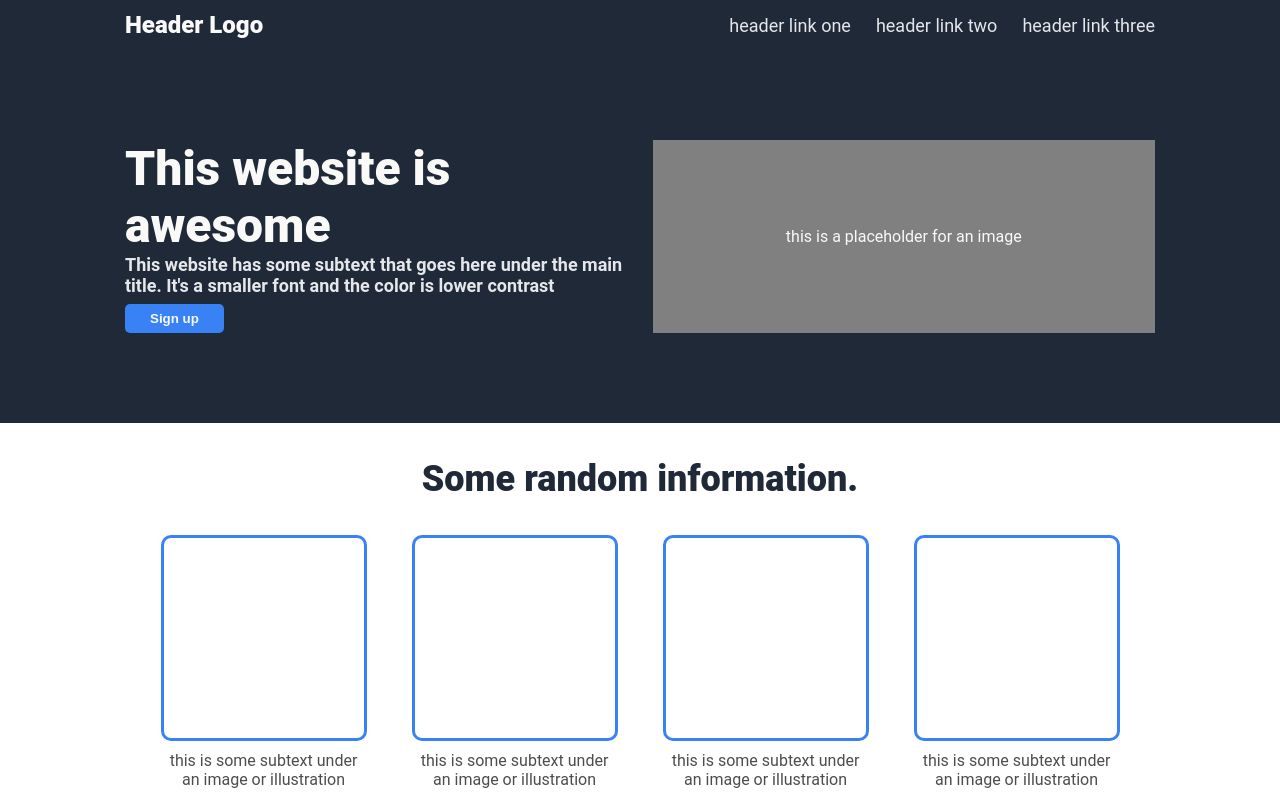
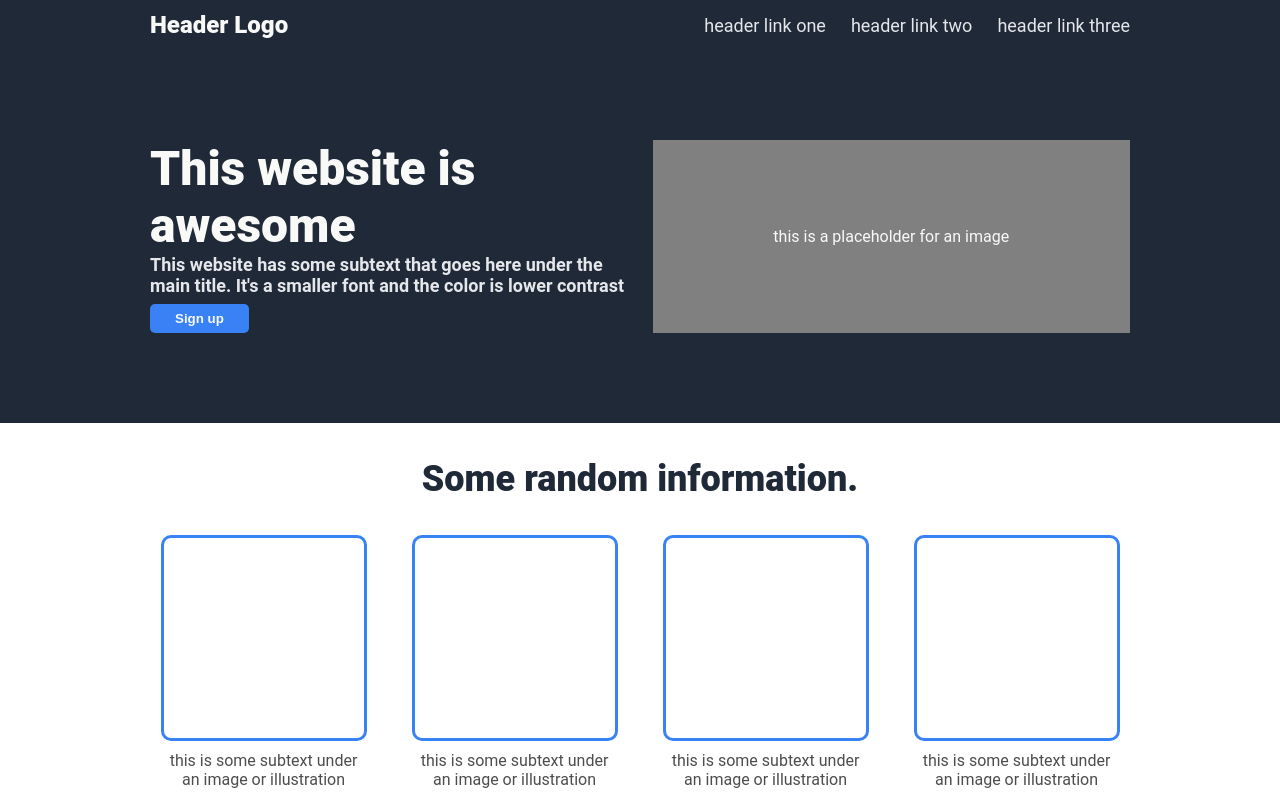
Before and after one commit to Kezy-d4/odin-landing-page, a plain HTML site: page index.html in a window 1280 px wide. Drawn offline with Linux system fonts and the light colour scheme.

Commit message:
Revert previous header padding change

```diff
--- a/styles.css
+++ b/styles.css
@@ -23,7 +23,7 @@ body {
   justify-content: space-between;
   align-items: center;
   height: 50px;
-  padding: 0 125px;
+  padding: 0 150px;
 }
 
 .header-logo,
@@ -63,7 +63,7 @@ button a {
   display: flex;
   justify-content: space-between;
   column-gap: 25px;
-  padding: 90px 125px;
+  padding: 90px 150px;
 }
 
 .main-title {
```
